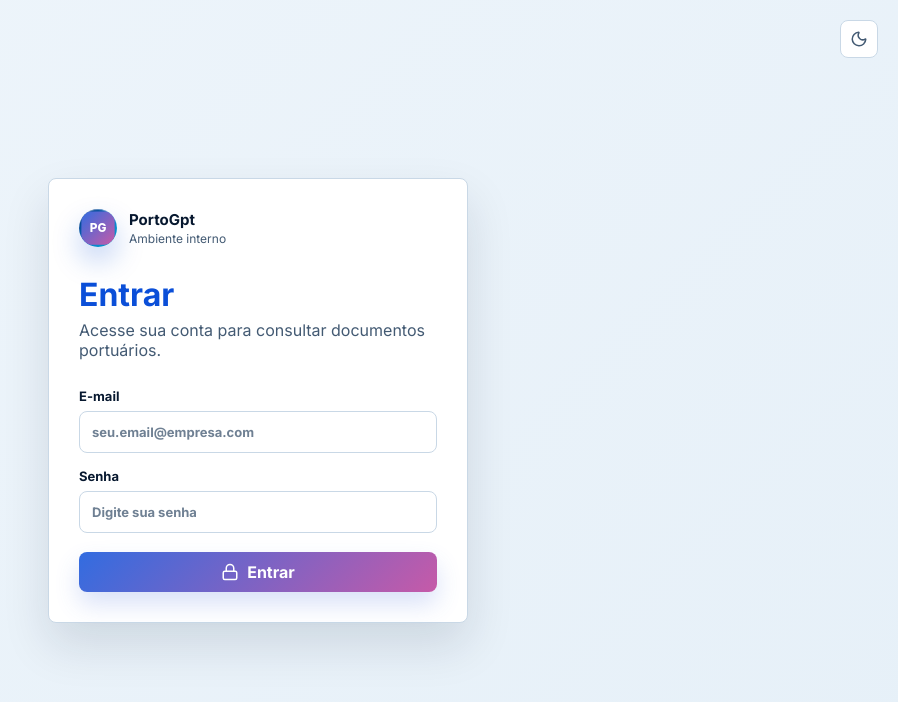
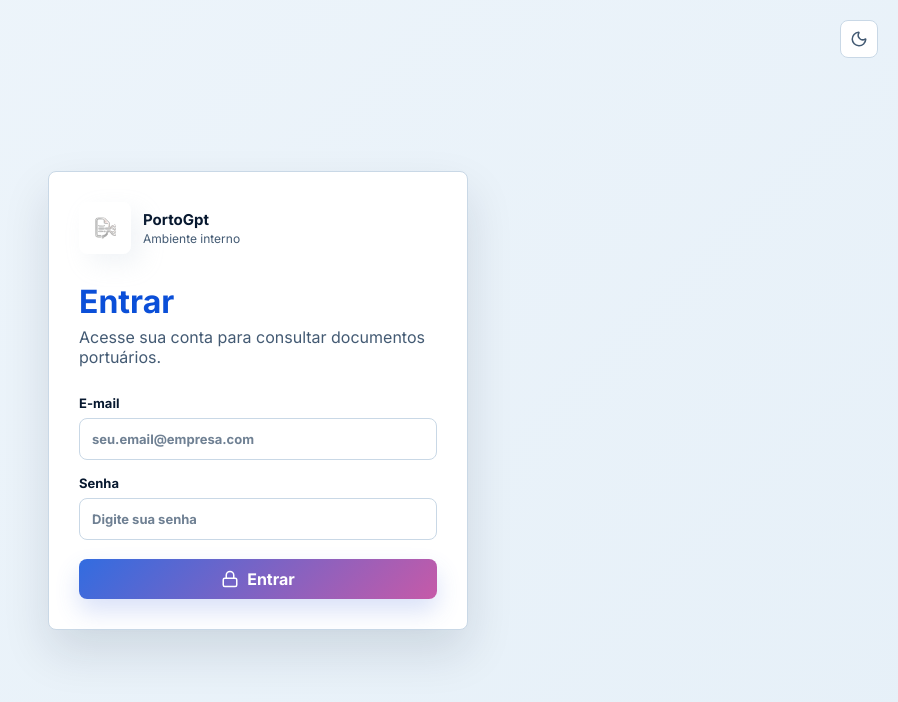
Before and after one commit to Guilherme-krohling/PortoGpt, a React (Vite) app in the folder frontend/: page / in a window 1280 px wide. Shown: the top 702 px of the page, without its empty margins (382-1280 px from the left). Built offline with nearby package versions, Linux system fonts and the light colour scheme.

Commit message:
fix: linear gradient correction, logo

```diff
--- a/frontend/index.html
+++ b/frontend/index.html
@@ -2,10 +2,10 @@
 <html lang="en">
   <head>
     <meta charset="UTF-8" />
-    <link rel="icon" type="image/png" sizes="16x16" href="/logo.png" />
+    <link rel="icon" type="image/png" sizes="16x16" href="logo-white.svg" />
     <meta name="msapplication-TileColor" content="#ffffff" />
     <meta name="theme-color" content="#ffffff" />
-    <meta name="viewport" content="width=device-width, initial-scale=1.0" />
+    <meta name="viewport" content="width=device-width, initial-scale=2.0" />
     <title>PortoGPT</title>
   </head>
   <body>
--- a/frontend/src/App.css
+++ b/frontend/src/App.css
@@ -332,22 +332,33 @@ textarea:focus-visible {
 .placeholder-icon {
   display: grid;
   place-items: center;
-  border-radius: 999px;
+  border-radius: 0;
+  overflow: visible;
   flex: 0 0 auto;
 }
 
 .brand-mark {
-  width: 38px;
-  height: 38px;
-  color: #ffffff;
-  font-size: 13px;
-  font-weight: 700;
+  width: 52px;
+  height: 52px;
+  display: grid;
+  place-items: center;
   position: relative;
   overflow: hidden;
-  background: linear-gradient(135deg, #062b6f, #0b79d0 54%, #00a6c8);
+
+  border-radius: 8px;
+  border: 1px solid transparent;
+  background: color-mix(in srgb, var(--surface) 30%, transparent);
+  backdrop-filter: blur(16px);
+
   box-shadow:
-    0 14px 28px rgba(11, 79, 216, 0.25),
-    inset 0 1px 0 rgba(255, 255, 255, 0.34);
+    10px 10px 24px color-mix(in srgb, var(--border-strong) 18%, transparent),
+    -10px -10px 24px color-mix(in srgb, #ffffff 36%, transparent);
+}
+
+:root[data-theme='dark'] .brand-mark {
+  box-shadow:
+    8px 8px 20px rgba(0, 0, 0, 0.2),
+    -8px -8px 18px rgba(255, 255, 255, 0.03);
 }
 
 .brand-initials,
@@ -356,12 +367,12 @@ textarea:focus-visible {
 }
 
 .brand-logo {
-  position: absolute;
-  inset: 0;
-  width: 100%;
-  height: 100%;
-  object-fit: cover;
-  border-radius: 999px;
+  width: 34px;
+  height: 34px;
+  object-fit: contain;
+  border-radius: 0;
+  position: relative;
+  z-index: 1;
 }
 
 .brand-open-icon {
@@ -370,14 +381,14 @@ textarea:focus-visible {
   transform: translateY(8px);
 }
 
-.sidebar-collapsed .brand-button:hover .brand-initials {
+.sidebar-collapsed .brand-button:hover .brand-logo {
   opacity: 0;
   transform: translateY(-8px);
 }
 
 .sidebar-collapsed .brand-button:hover .brand-open-icon {
-  opacity: 1;
-  transform: translateY(0);
+  opacity: 0;
+  display: none;
 }
 
 .new-chat-btn,
@@ -1014,7 +1025,6 @@ button:disabled {
 .welcome-hero h1 {
   text-transform: none;
   text-align: center;
-  color: transparent;
   font-size: clamp(34px, 4.6vw, 46px);
   font-weight: 700;
   letter-spacing: -0.05em;
@@ -1027,14 +1037,6 @@ button:disabled {
   );
   -webkit-background-clip: text;
   background-clip: text;
-}
-
-:root:not([data-theme='dark']) .welcome-hero h1 {
-  background: linear-gradient(
-    90deg,
-    color-mix(in srgb, var(--primary) 52%, var(--text)),
-    color-mix(in srgb, var(--accent) 48%, var(--text))
-  );
 }
 
 .welcome-hero p {
--- a/frontend/src/App.jsx
+++ b/frontend/src/App.jsx
@@ -191,6 +191,7 @@ function App() {
         <ChatSidebar
           currentUser={currentUser}
           activeSessionId={activeSessionId}
+          theme={theme}
           collapsed={sidebarCollapsed}
           refreshKey={historyRefreshKey}
           onNewChat={startNewChat}
@@ -294,7 +295,7 @@ function LoginPage({ onLogin, theme, onToggleTheme }) {
       <section className="login-card">
         <div className="brand-lockup">
           <span className="brand-mark">
-            <img className="brand-logo" src="/portogpt.svg" alt="" aria-hidden="true" />
+            <img className="brand-logo" src={theme === 'dark' ? '/logo-white.svg' : '/logo-dark.svg'} alt="" aria-hidden="true" />
             <PanelLeftOpen className="brand-open-icon" size={18} />
           </span>
           <span className="brand-copy">
@@ -352,6 +353,7 @@ function LoginPage({ onLogin, theme, onToggleTheme }) {
 
 function ChatSidebar({
   activeSessionId,
+  theme,
   collapsed,
   currentUser,
   onHistoryChange,
@@ -427,7 +429,7 @@ function ChatSidebar({
           title={collapsed ? 'Abrir barra lateral' : 'PortoGPT'}
         >
           <span className="brand-mark">
-            <img className="brand-logo" src="/portogpt.svg" alt="" aria-hidden="true" />
+            <img className="brand-logo" src={theme === 'dark' ? '/logo-dark.svg' : '/logo-white.svg'} alt="" aria-hidden="true" />
             <PanelLeftOpen className="brand-open-icon" size={18} />
           </span>
           <span className="brand-copy">
@@ -523,7 +525,6 @@ function TopBar({
     <header className="top-bar">
       <div className="top-left">
         <button className="model-selector" onClick={() => onNavigate('/')}>
-          <img className="topbar-logo" src="/portogpt.svg" alt="" aria-hidden="true" />
           PortoGpt 1.0
           <ChevronDown size={17} />
         </button>
```
Also changed, not shown: frontend/logo-dark.svg (added), frontend/logo-white.svg (added).
